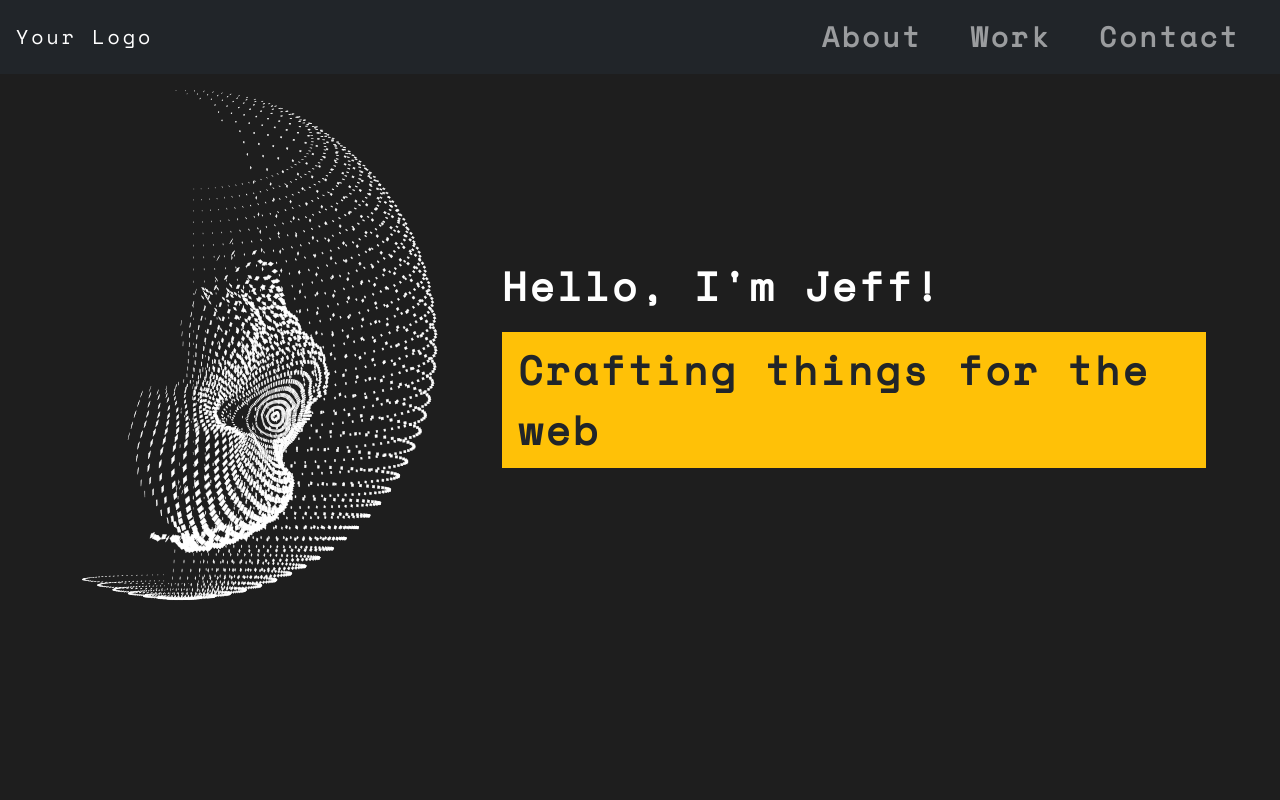
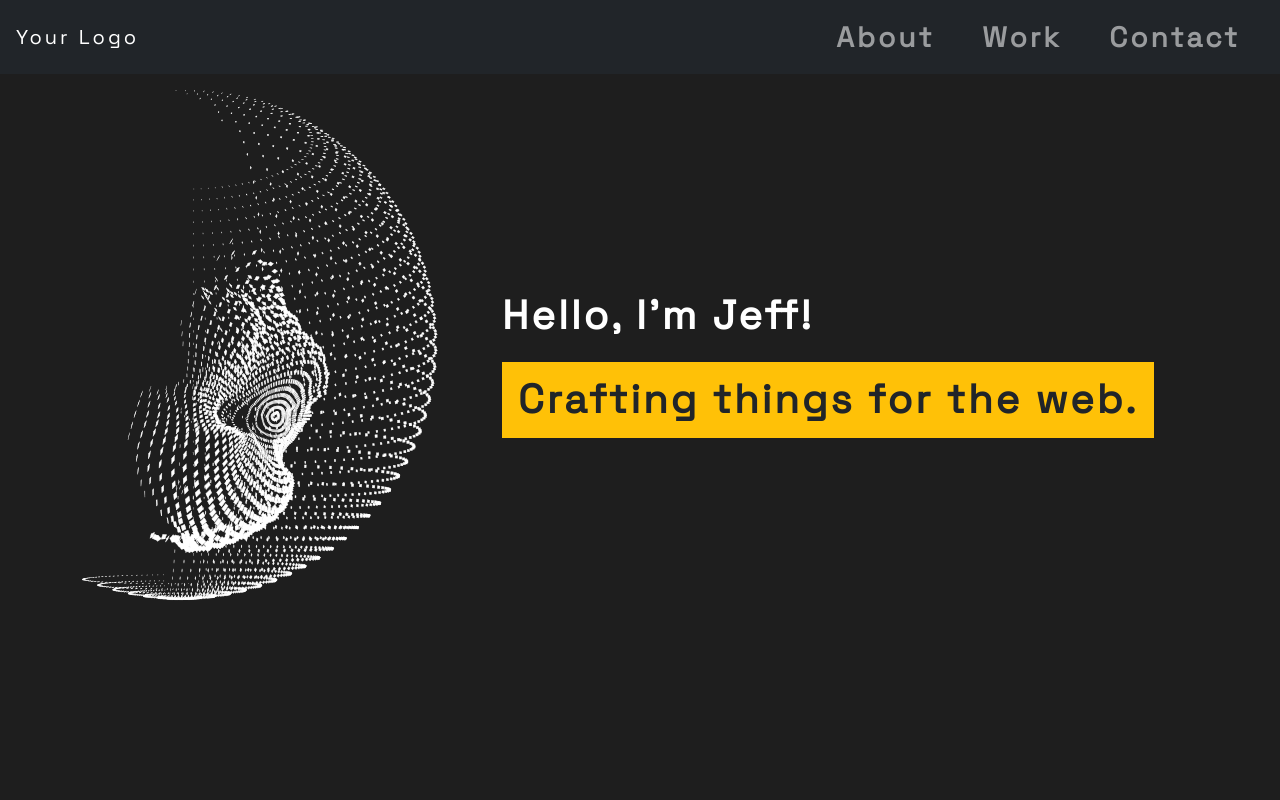
Before and after one commit to JeffDanielle/reactPortfolio, a React (Create React App) app: page / in a window 1280 px wide. Shown: the top 800 px of the page. Built offline with nearby package versions, Linux system fonts and the light colour scheme.

Commit message:
changed the font-family

```diff
--- a/public/index.html
+++ b/public/index.html
@@ -8,7 +8,7 @@
   <meta name="theme-color" content="#000000" />
   <meta name="description" content="Web site created using create-react-app" />
   <link rel="apple-touch-icon" href="%PUBLIC_URL%/logo192.png" />
-  <link href="https://fonts.googleapis.com/css2?family=Space+Mono&display=swap" rel="stylesheet">
+  <link href="https://fonts.googleapis.com/css2?family=Space+Grotesk&display=swap" rel="stylesheet">
 
   <!--
       manifest.json provides metadata used when your web app is installed on a
--- a/src/components/LandingPage.js
+++ b/src/components/LandingPage.js
@@ -14,7 +14,7 @@
             </Col>
             <Col xs={12} sm={6} md={12} lg={7.5} className='px-1 ms-md-5 text-start flex-sm-wrap col-lg'>
                 <p className="text_header fs-1 fw-bold mb-3"><span className="txt_Hello ">Hello</span>, I'm Jeff!</p>
-                <p className="bg-warning text-dark fs-1 fw-bold text-left d-inline-block py-2 px-3"> Crafting things for the web </p>
+                <p className="bg-warning text-dark fs-1 fw-bold text-left d-inline-block py-2 px-3"> Crafting things for the web.</p>
             </Col>
         </Row>
     </Container>
--- a/src/index.css
+++ b/src/index.css
@@ -23,7 +23,7 @@
   /* Dark background color */
   color: white;
   /* Light text color */
-  font-family: 'Space Mono', monospace;
+  font-family: 'Space Grotesk', sans-serif;
 }
 
 /* .subtxt {
```
